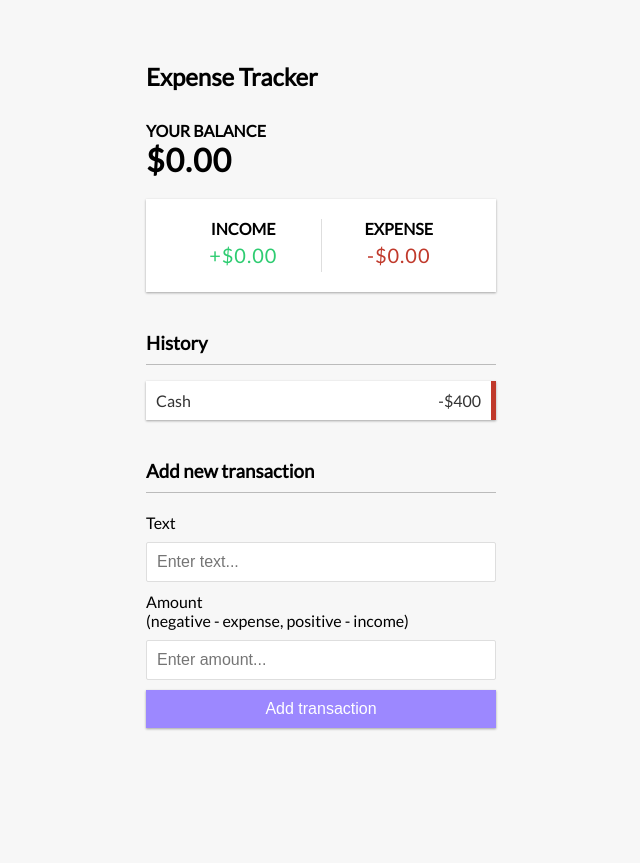
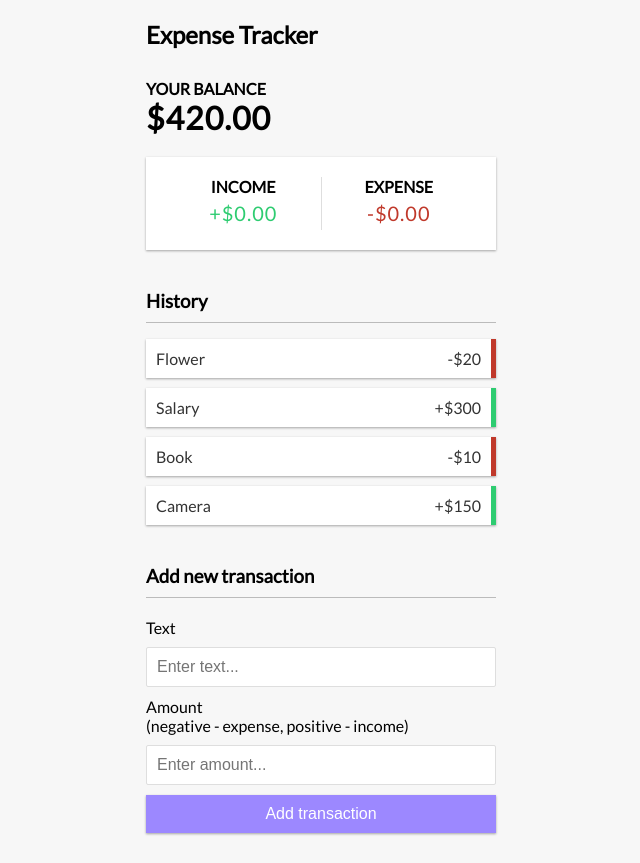
Before and after one commit to shinderahul/expense-tracker-react, a React (Create React App) app: page / in a window 1280 px wide. Shown: the whole page, without its empty margins (319-959 px from the left). Before the commit the page ends 800 px from the top, so only its background shows below. Built offline with nearby package versions, Linux system fonts and the light colour scheme.

Commit message:
Display Balance and History list

```diff
--- a/src/components/Balance.js
+++ b/src/components/Balance.js
@@ -1,10 +1,16 @@
-import React from 'react';
+import React, { useContext } from 'react';
+import { GlobalContext } from '../context/GlobalState';
 
 const Balance = () => {
+	const { transactions } = useContext(GlobalContext);
+
+	const amounts = transactions.map((transaction) => transaction.amount);
+	const total = amounts.reduce((acc, item) => (acc += item), 0).toFixed(2);
+
 	return (
 		<>
 			<h4>Your Balance</h4>
-			<h1>$0.00</h1>
+			<h1>${total}</h1>
 		</>
 	);
 };
--- /dev/null
+++ b/src/components/Transaction.js
@@ -0,0 +1,19 @@
+import React from 'react';
+
+const Transaction = ({ transaction }) => {
+	const sign = transaction.amount < 0 ? '-' : '+';
+
+	return (
+		<>
+			<li className={transaction.amount < 0 ? 'minus' : 'plus'}>
+				{transaction.text}{' '}
+				<span>
+					{sign}${Math.abs(transaction.amount)}
+				</span>
+				<button className='delete-btn'>x</button>
+			</li>
+		</>
+	);
+};
+
+export default Transaction;
--- a/src/components/TransactionList.js
+++ b/src/components/TransactionList.js
@@ -1,14 +1,17 @@
-import React from 'react';
+import React, { useContext } from 'react';
+import { GlobalContext } from '../context/GlobalState';
+import Transaction from './Transaction';
 
 const TransactionList = () => {
+	const { transactions } = useContext(GlobalContext);
+
 	return (
 		<div>
 			<h3>History</h3>
 			<ul id='list' className='list'>
-				<li className='minus'>
-					Cash <span>-$400</span>
-					<button className='delete-btn'>x</button>
-				</li>
+				{transactions.map((transaction) => (
+					<Transaction key={transaction.id} transaction={transaction} />
+				))}
 			</ul>
 		</div>
 	);
```
